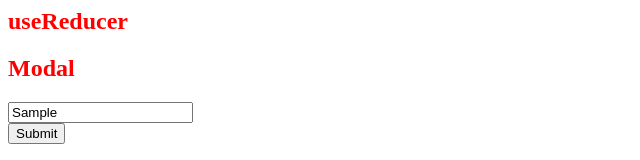
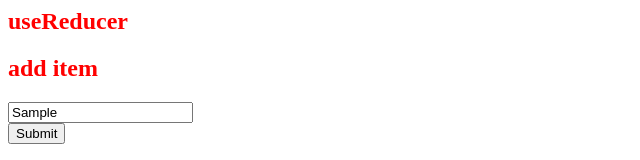
Before and after one commit to Jerrydev01/react-8sdkvg, a React (Create React App) app: page / in a window 1280 px wide. Both pictures are taken after typing "Sample" into the empty fields and a click on the button "Submit". Shown: the top 160 px of the page, without its empty margins (0-640 px from the left). Built offline with nearby package versions, Linux system fonts and the light colour scheme.

Commit message:
2 files modified

```diff
--- a/src/App.js
+++ b/src/App.js
@@ -16,7 +16,10 @@ const reducer=(state,action)=>{
       modalContent:'add item'
     }
   }
-  throw new Error('no matching action type')
+  if(action.type==='NO_VALUE'){
+    return {...state,isModalOpen:true,modalContent:'please enter a value'}
+  }
+  throw new Error('no matching action')
 }
 
 const defaultState={
@@ -35,7 +38,7 @@ const App = () => {
       const newItem={id: new Date().getTime().toString(),name}
       dispatch({type:'ADD_ITEM', payload:newItem})
     } else {
-      dispatch({type:'RANDOM'})
+      dispatch({type:'NO_VALUE'})
     }
   };
   return (
--- a/src/Modal.jsx
+++ b/src/Modal.jsx
@@ -1,11 +1,11 @@
 import React, { useState, useEffect } from 'react';
 import './style.css';
 
-const Modal = () => {
+const Modal = ({modalContent}) => {
 
   return (
     <>
-<h2>Modal</h2>
+<h2>{modalContent}</h2>
     </>
   );
 };
```
